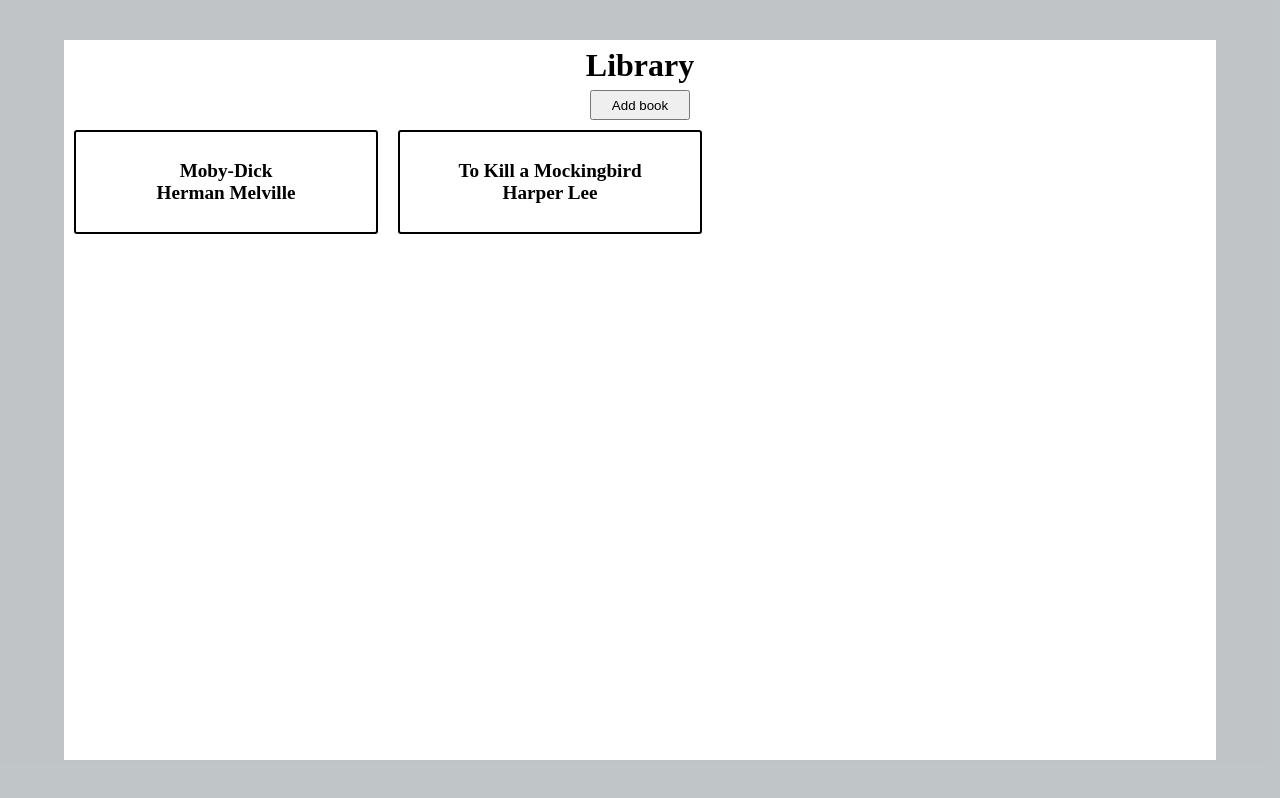
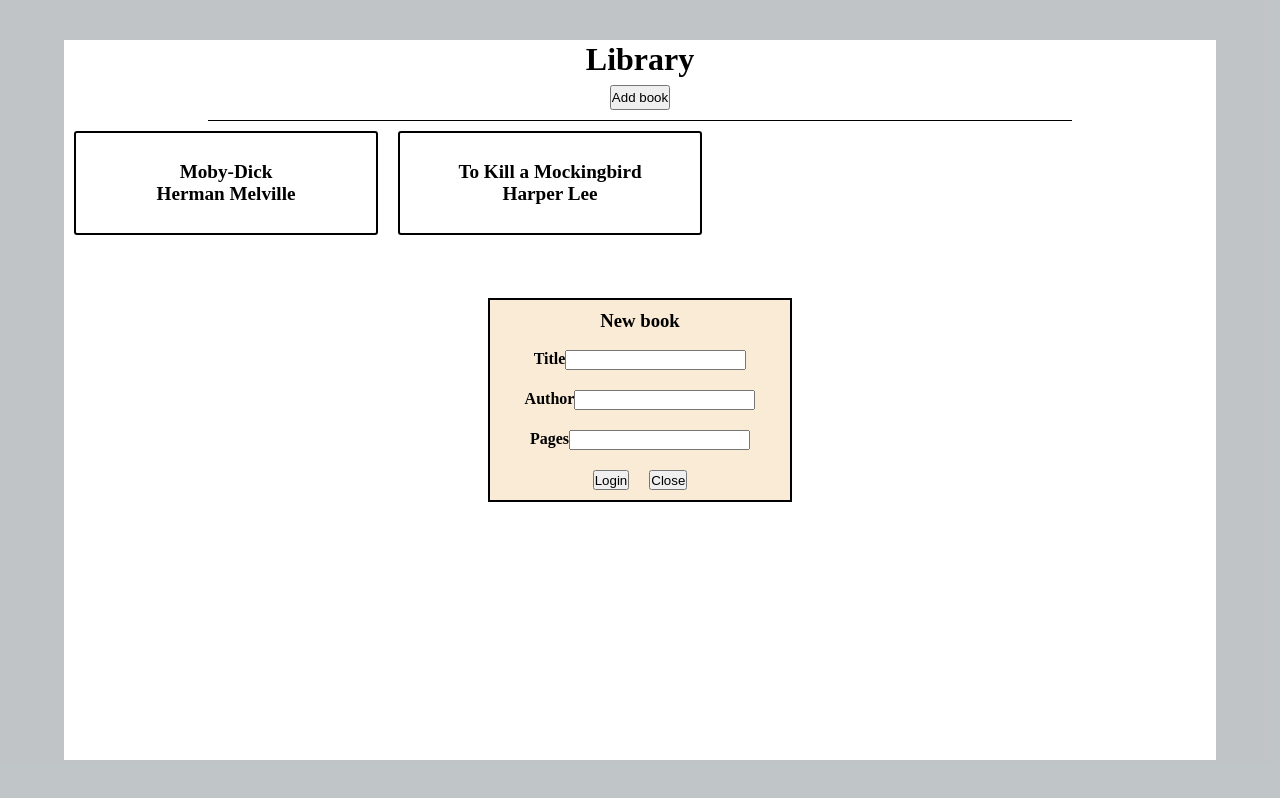
Before and after one commit to jdidcote/the-odin-project-javascript, a plain HTML site: page library/index.html in a window 1280 px wide. Drawn offline with Linux system fonts and the light colour scheme.

Commit message:
Added pop up form

```diff
--- a/library/app.js
+++ b/library/app.js
@@ -1,3 +1,11 @@
+function openForm() {
+  document.getElementById("myForm").style.display = "block";
+}
+
+function closeForm() {
+  document.getElementById("myForm").style.display = "none";
+}
+
 class Library {
   constructor() {
     this.books = [];
--- a/library/index.html
+++ b/library/index.html
@@ -10,10 +10,41 @@
   </head>
   <body>
     <div class="container">
+      <!-- Popup form -->
+      <div class="form-popup" id="myForm">
+        <form class="form-container">
+          <div>
+            <h3>New book</h3>
+          </div>
+
+          <div>
+            <label for="title"><b>Title</b></label>
+            <input type="text" name="title" class="title-input" required />
+          </div>
+
+          <div>
+            <label for="author"><b>Author</b></label>
+            <input type="text" name="author" class="author-input" required />
+          </div>
+
+          <div>
+            <label for="pages"><b>Pages</b></label>
+            <input type="number" name="pages" class="pages-input" required />
+          </div>
+          <div>
+            <button type="submit" class="btn">Login</button>
+            <button type="button" class="btn cancel" onclick="closeForm()">
+              Close
+            </button>
+          </div>
+        </form>
+      </div>
       <div class="library">
         <div class="library-header">
           <h1>Library</h1>
-          <div><button>Add book</button></div>
+          <div>
+            <button class="open-button" onclick="openForm()">Add book</button>
+          </div>
         </div>
         <div class="books"></div>
       </div>
--- a/library/styles.css
+++ b/library/styles.css
@@ -5,12 +5,50 @@
 
 .container {
   display: flex;
+  flex-direction: column;
   width: 100vw;
   height: 100vh;
   justify-content: center;
   background-color: #36454f50;
   min-height: 500px;
   min-width: 500px;
+}
+
+.form-container {
+  display: flex;
+  flex-direction: column;
+  justify-content: center;
+  max-width: 300px;
+  height: 100%;
+}
+
+.form-popup {
+  position: fixed;
+  right: 0;
+  left: 0;
+  top: 0;
+  bottom: 0;
+  margin: auto;
+  background-color: antiquewhite;
+  border: 2px solid black;
+  z-index: 9;
+  width: 300px;
+  height: 200px;
+}
+
+.form-popup div {
+  display: flex;
+  flex-direction: row;
+  text-align: center;
+  justify-content: center;
+  width: 100%;
+  margin: auto;
+  height: 20px;
+}
+
+.form-popup button {
+  margin-left: 10px;
+  margin-right: 10px;
 }
 
 .library {
@@ -30,6 +68,9 @@
   justify-content: center;
   height: 90px;
   text-align: center;
+  border-bottom: 1px solid black;
+  width: 75%;
+  margin: auto;
 }
 
 .library-header h1 {
@@ -37,9 +78,9 @@
 }
 
 .library-header button {
-  /* margin: auto; */
-  height: 30px;
-  width: 100px;
+  height: 25px;
+  margin-bottom: 10px;
+  margin-top: 5px;
 }
 
 .books {
```
